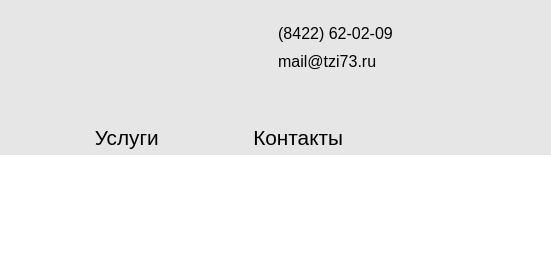
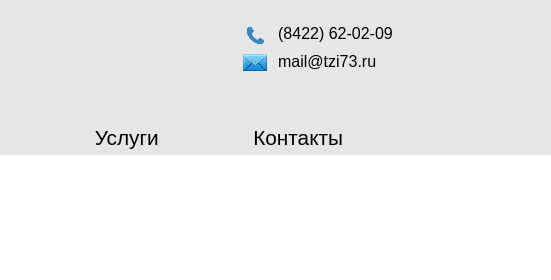
Before and after one commit to DmitryBykin/tzi73.rf, a plain HTML site: page index.html in a window 1280 px wide. Shown: the top 280 px of the page, 729-1280 px from the left. Drawn offline with Linux system fonts and the light colour scheme.

Commit message:
Добавлены иконки для e-mail и телефона

```diff
--- a/css/styles.css
+++ b/css/styles.css
@@ -99,13 +99,33 @@ nav a:hover {
 	display: none;
 }
 .phone, .email {
+	position: relative;
 	padding-left: 35px;
 }
 .phone {
 	margin-bottom: 10px;
 }
-
-
+.phone:before, .email:before {
+	background: url('../img/sprites.png') no-repeat;
+}
+.phone:before {
+	position: absolute;
+	content: '';
+	top: 1px;
+	left: 3px;
+	width: 19px;
+	height: 19px;
+	background-position: 0 0;
+}
+.email:before {
+	position: absolute;
+	content: '';
+	top: 1px;
+	left: 0;
+	width: 24px;
+	height: 17px;
+	background-position: -21px -1px;
+}
 /************************** services ************************************************/
 .services-main {
 	margin-top: 40px;
@@ -225,6 +245,8 @@ nav a:hover {
 	background-color: #e6e6e6;
 	cursor: pointer;
 	border-bottom: 1px solid rgb(211,211,211);
+
+	transition: background-color 300ms;
 }
 .catalog-main ul li:last-child label{
 	border-bottom: none;
```
Also changed, not shown: .icon-phone.png (added), img/sprites.png (added), 1 other file.
